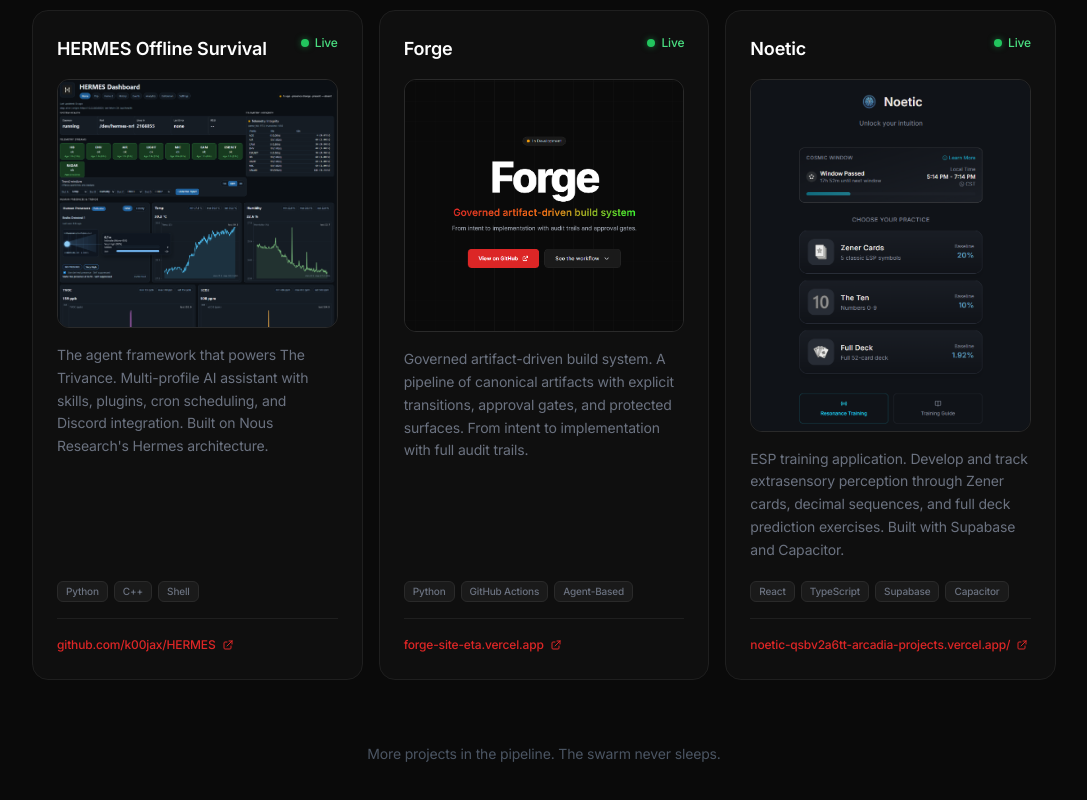
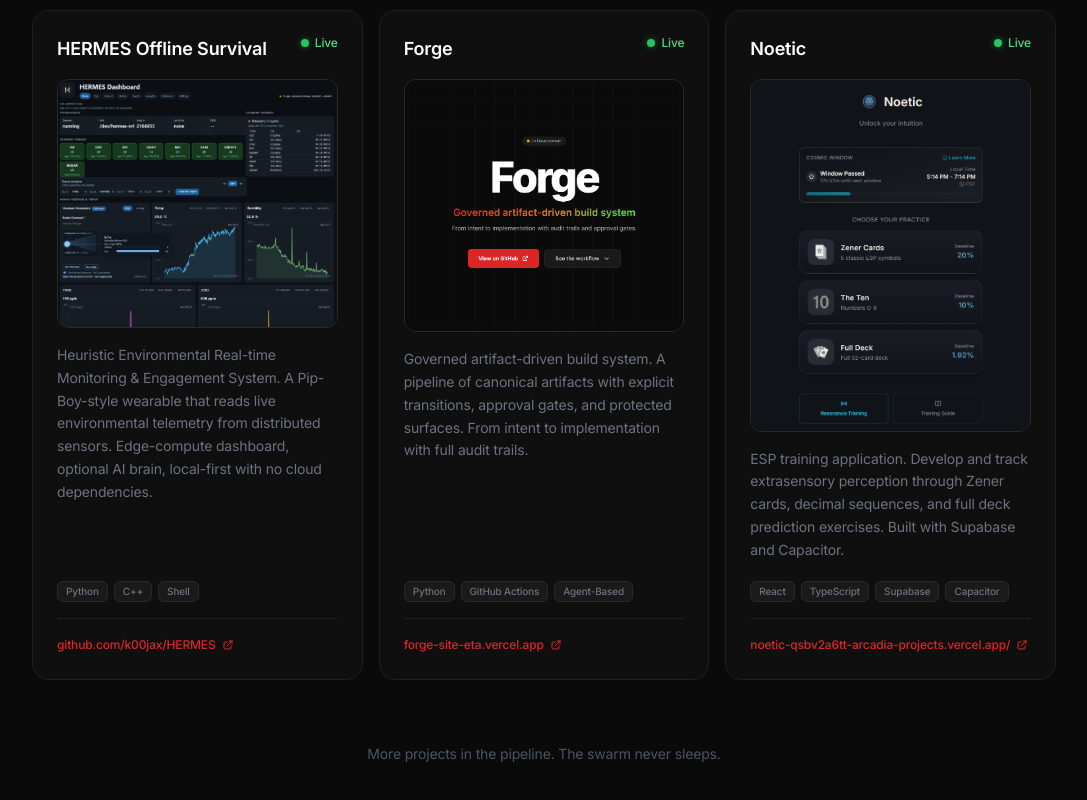
Before and after one commit to k00jax/fonger-ai, a Next.js app: page /projects in a window 1280 px wide. Shown: the part 2111-2911 px from the top of the page, without its empty margins (96-1183 px from the left). Built offline with nearby package versions, Linux system fonts and the light colour scheme.

Commit message:
Fix HERMES project description

```diff
--- a/src/app/projects/page.js
+++ b/src/app/projects/page.js
@@ -89,7 +89,7 @@
   {
     name: 'HERMES Offline Survival',
     description:
-      'The agent framework that powers The Trivance. Multi-profile AI assistant with skills, plugins, cron scheduling, and Discord integration. Built on Nous Research\'s Hermes architecture.',
+      'Heuristic Environmental Real-time Monitoring & Engagement System. A Pip-Boy-style wearable that reads live environmental telemetry from distributed sensors. Edge-compute dashboard, optional AI brain, local-first with no cloud dependencies.',
     status: 'live',
     link: 'https://github.com/k00jax/HERMES',
     image: '/hermes-preview.webp',
```
Also changed, not shown: 25 other files (tests, documents, lock files or other folders).
